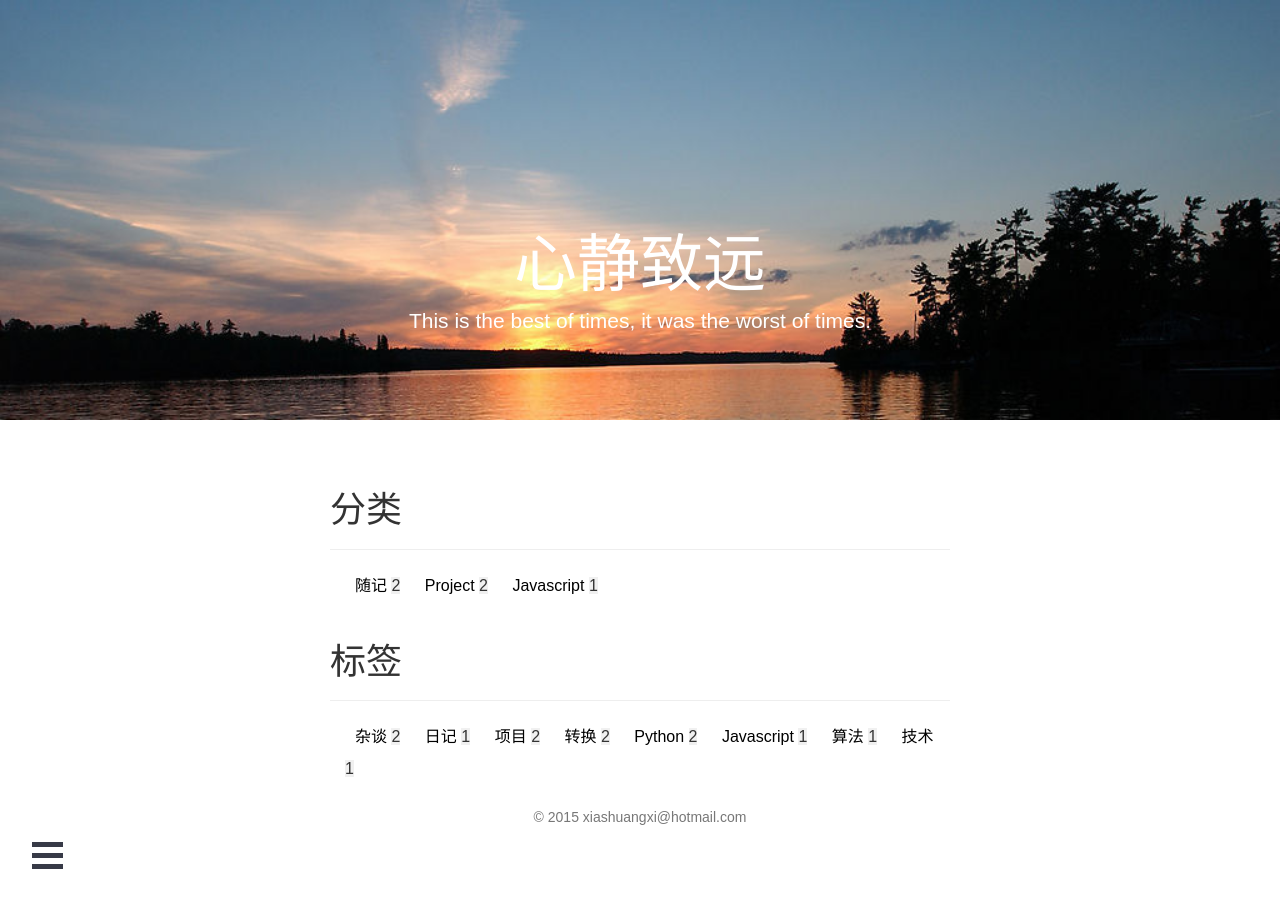
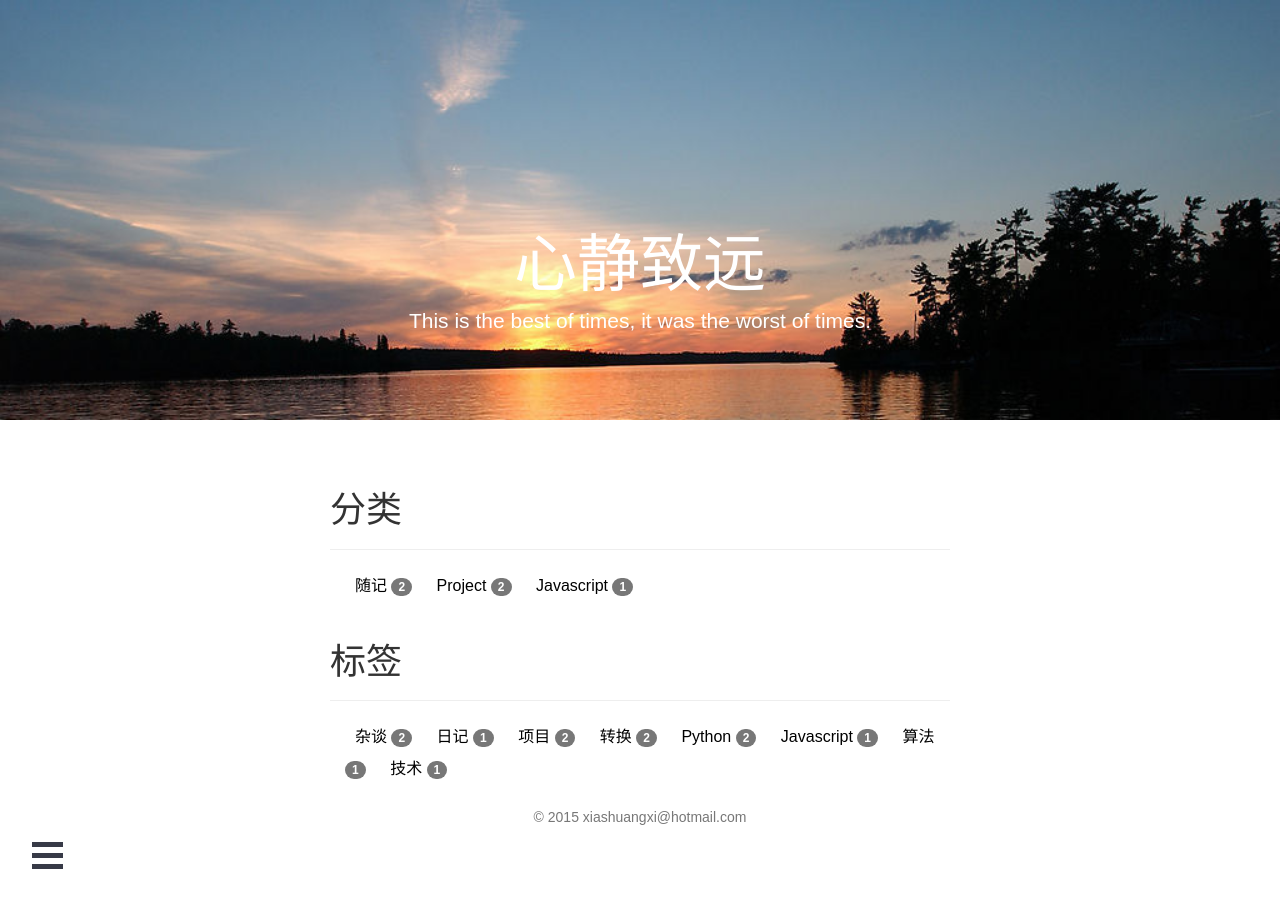
Before and after one commit to jinchangle/xiashuangxi.github.io, a Jekyll site: the page built from types.html, in a window 1280 px wide. Built offline with Jekyll 4.4.1, drawn with Linux system fonts in a browser that asks for light colours; nearby versions of some CDN libraries; comment, search, counter and statistics services are not loaded.

Commit message:
Update types.html

```diff
--- a/_layouts/types.html
+++ b/_layouts/types.html
@@ -13,7 +13,7 @@
                 <div class="container" >
                      {% for category in site.categories %}
                          <span class="lead categorytag ">
-                           <a href="#">{{ category | first }}</a> <span class = "count">{{ category | last | size }}</span>
+                           <a href="#">{{ category | first }}</a> <span class = "badge">{{ category | last | size }}</span>
                         </span>
                     {% endfor %}
                 </div>
@@ -26,7 +26,7 @@
                 <div class="container" >
                      {% for tag in site.tags %}
                          <span class="lead categorytag">
-                            <a href="#">{{ tag | first }}</a> <span class = "count">{{ tag | last | size }}</span>
+                            <a href="#">{{ tag | first }}</a> <span class = "badge">{{ tag | last | size }}</span>
                         </span>
                     {% endfor %}
                 </div>
```
